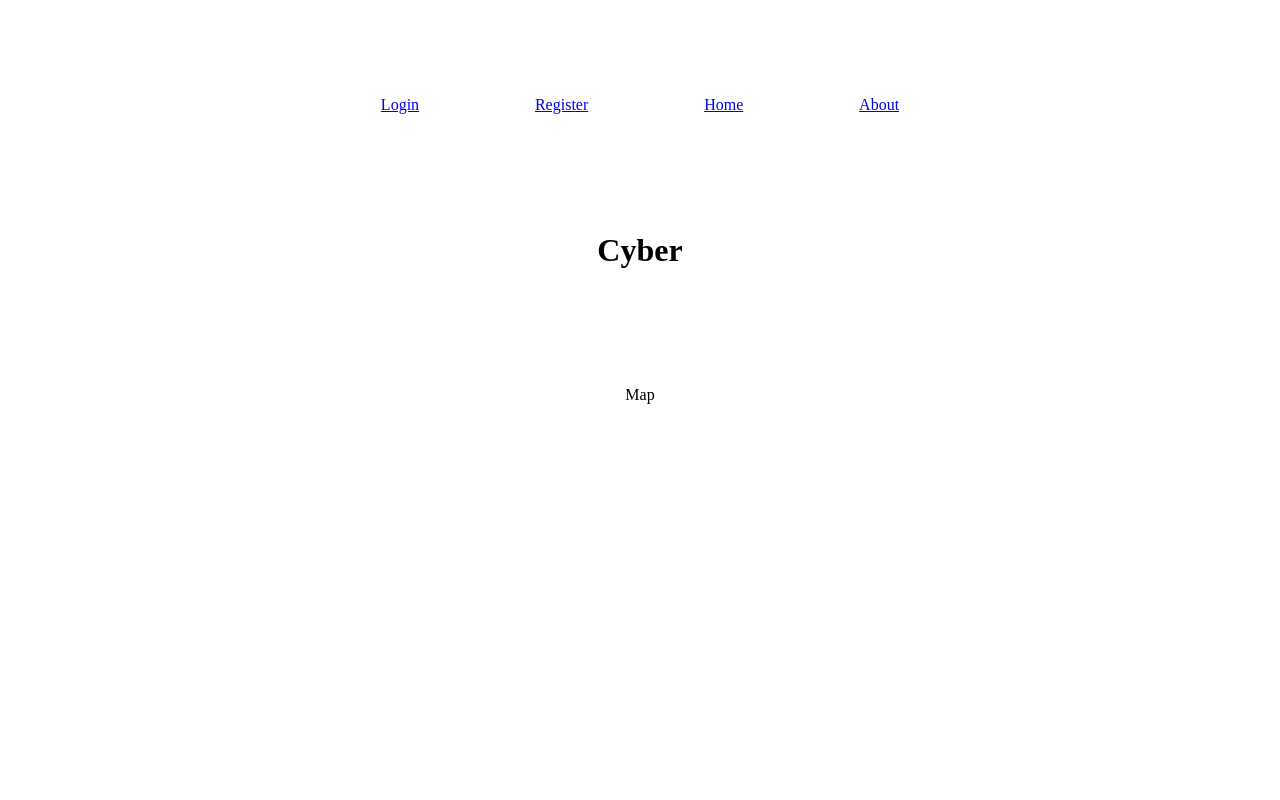
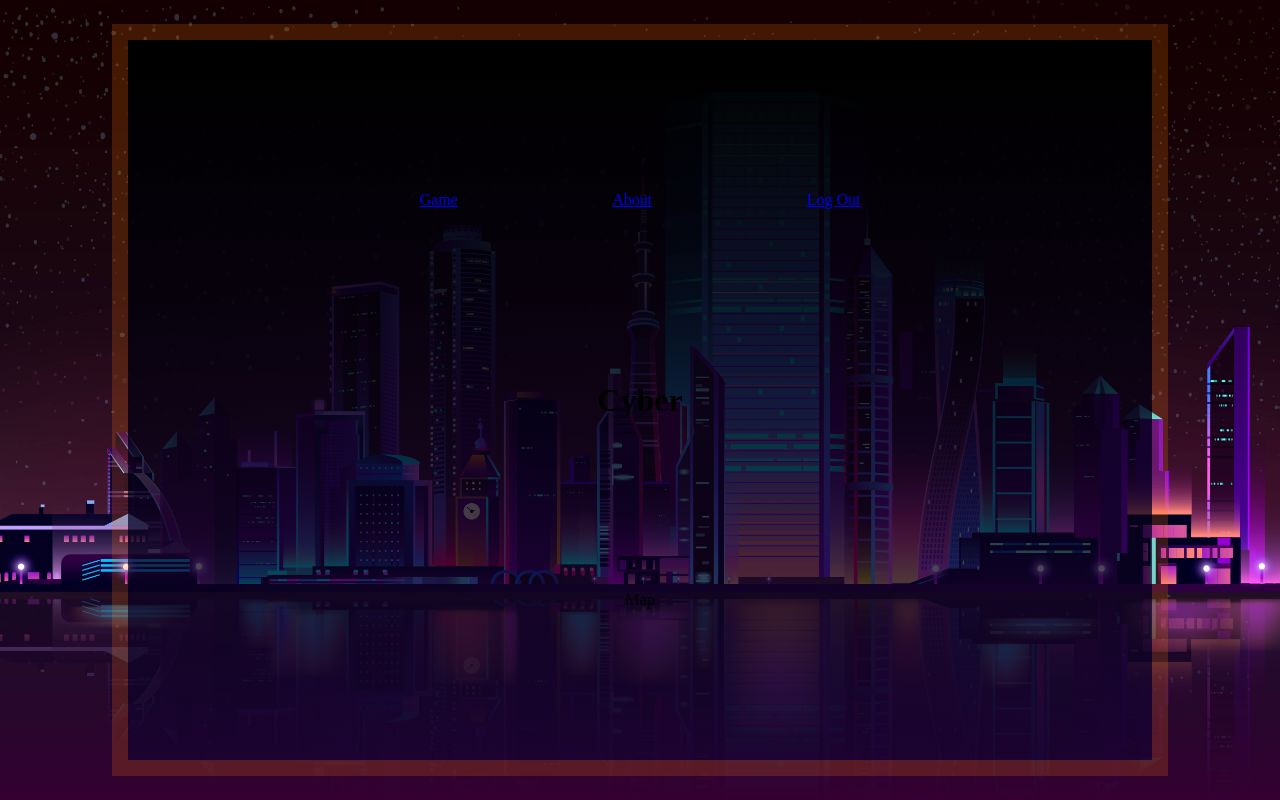
Before and after one commit to cs-24-bw-mud/front-end, a React (Create React App) app: page / in a window 1280 px wide. Built offline with nearby package versions, Linux system fonts and the light colour scheme; sample sign-in values are in the browser's storage.

Commit message:
adds bg image, some styling

```diff
--- a/src/App.js
+++ b/src/App.js
@@ -1,27 +1,26 @@
 import React from 'react';
 import { Switch, Route} from 'react-router-dom';
 
-
-// Switch/ Redirect Authroutes
-
-import Header from './components/Header';
 import GameMap from './components/Map';
 import About from './components/About';
 import Login from './components/Login';
 import Register from './components/Register';
+import ProtectedHeader from './components/header/ProtectedHeader';
+import Header from './components/header/Header';
 
+import ProtectedRoute from './utils/protectedRoute';
+import ProtectedNav from './utils/protectedNav';
 
 function App() {
   return (
     <div className="spa-container">
-        <Header />
+        <ProtectedNav path="/" component={ProtectedHeader}/>
       <h1 className="app-header">Cyber</h1>
         <Switch>
-          <Route exact path={"/"} component={GameMap}/>
           <Route path={"/about"} component={About}/>
           <Route path={"/login"} component={Login}/>
           <Route path={"/registration"} component={Register}/>
-          {/*Make Private*/}
+          <ProtectedRoute exact path="/" component={GameMap}/>
         </Switch>
     </div>
   );
--- a/src/components/Header.js
+++ b/src/components/header/Header.js
@@ -1,6 +1,6 @@
 import React from 'react';
 import { NavLink } from 'react-router-dom';
-import '../styles/header.scss'
+import '../../styles/header.scss';
 
 
 function Header () {
@@ -18,11 +18,6 @@ function Header () {
                 </NavLink>
             </div>
             <div className="link">
-                <NavLink className="home-btn" to={"/home"}>
-                    <span>Home</span>
-                </NavLink>
-            </div>
-            <div className="link">
                 <NavLink to={"/about"}>
                     <span>About</span>
                 </NavLink>
--- /dev/null
+++ b/src/components/header/ProtectedHeader.js
@@ -0,0 +1,35 @@
+import React from 'react';
+import { NavLink } from 'react-router-dom';
+import '../../styles/header.scss';
+
+
+
+
+function ProtectedHeader () {
+    const logOut = () => {
+        localStorage.removeItem("token");
+    }
+    return(
+        <>
+        <div className= "link-container">
+            <div className="link">
+                <NavLink className="home-btn" to={"/"}>
+                    <span>Game</span>
+                </NavLink>
+            </div>
+            <div className="link">
+                <NavLink to={"/about"}>
+                    <span>About</span>
+                </NavLink>
+            </div>
+            <div className="link">
+                <NavLink to={"/login"} onClick={logOut}>
+                    <span>Log Out</span>
+                </NavLink>
+            </div>
+        </div>
+        </>
+    )
+}
+
+export default ProtectedHeader;
--- a/src/index.scss
+++ b/src/index.scss
@@ -1,19 +1,35 @@
+@import './styles/library.scss';
+
 body{
   height: 100vh;
   width: 100vw;
   margin: 0px;
   display: flex;
+  background: url(./assets/city.jpg);
+  background-position: center;
+  background-repeat: no-repeat;
+  background-size: cover;
+
 }
 
 #root{
   width: 100%;
   height: 100%;
+  display: flex;
+  justify-content: center;
+  align-items: center;
 }
 
 .spa-container{
   display: flex;
   flex-direction: column;
-  height: calc(100vh - 300px);
+  margin: 0 auto;
+  align-self: center;
+  background: linear-gradient(#000000 2%, rgba($blueblack, .63));
+  outline: 16px solid rgba($orange, .2);
+
+  height: 90%;
+  width: 80%;
   justify-content: space-evenly;
   align-items: center;
 }
--- a/src/store/auth/Actions.js
+++ b/src/store/auth/Actions.js
@@ -6,7 +6,8 @@ import {
     LOGIN_FAILURE,
     REGISTER_START,
     REGISTER_SUCCESS,
-    REGISTER_FAILURE
+    REGISTER_FAILURE,
+    LOGOUT
 } from './Types';
 
 export const userLogin = (data, history) => {
@@ -17,7 +18,6 @@ export const userLogin = (data, history) => {
         .then(res => {
             localStorage.setItem('token', res.data.token);
             dispatch({type: LOGIN_SUCCESS, payload: res.data})
-            //this needs to push to game page
             history.push('/')
         })
         .catch(err => {
@@ -38,3 +38,11 @@ export const userRegister = data => dispatch => {
             dispatch({type: REGISTER_FAILURE, payload: err});
         });
 };
+
+export const logout = (history) => {
+    return dispatch => {
+        dispatch({type: LOGOUT})
+        localStorage.removeItem('token')
+        history.push('/login')
+    }
+};
--- a/src/store/auth/Types.js
+++ b/src/store/auth/Types.js
@@ -5,3 +5,5 @@ export const LOGIN_FAILURE = "LOGIN_FAILURE"
 export const REGISTER_START = "REGISTER_START"
 export const REGISTER_SUCCESS = "REGISTER_SUCCESS"
 export const REGISTER_FAILURE = "REGISTER_FAILURE"
+
+export const LOGOUT = "LOGOUT"
--- a/src/styles/library.scss
+++ b/src/styles/library.scss
@@ -0,0 +1,9 @@
+//Game Colors
+
+$lightblue: #3AECE1 !default;
+$blue: #130086 !default;
+$darkblue: #150042 !default;
+$orange: #FF7A00 !default;
+$pink: #FF00C7 !default;
+$purple: #7600AD !default;
+$blueblack: #110330 !default;
--- /dev/null
+++ b/src/utils/protectedNav.js
@@ -0,0 +1,21 @@
+import React from "react";
+import { Route } from "react-router-dom";
+import Header from "../components/header/Header";
+
+
+const ProtectedNav = ({ component: Component, ...rest }) => {
+  return (
+    <Route
+      {...rest}
+      render={props => {
+        if (localStorage.getItem("token")) {
+          return <Component {...props} />;
+        } else {
+          return <Header />;
+        }
+      }}
+    />
+  );
+};
+
+export default ProtectedNav;
--- a/src/utils/privateRoute.js
+++ b/src/utils/protectedRoute.js
@@ -1,7 +1,7 @@
 import React from "react";
 import {Route, Redirect} from "react-router-dom";
 
-const privateRoute = ({component: Component, ...rest}) => (
+const ProtectedRoute = ({component: Component, ...rest}) => (
     <Route
         {...rest}
         render={props =>
@@ -14,4 +14,4 @@ const privateRoute = ({component: Component, ...rest}) => (
     />
 );
 
-export default privateRoute;
+export default ProtectedRoute;
```
Also changed, not shown: src/assets/city.jpg (added).
